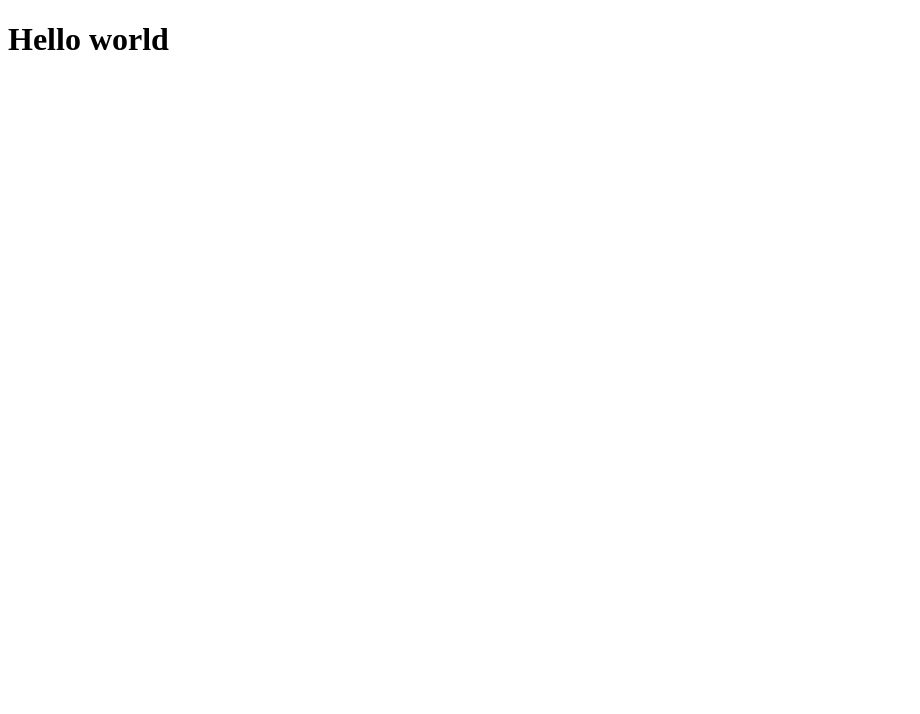
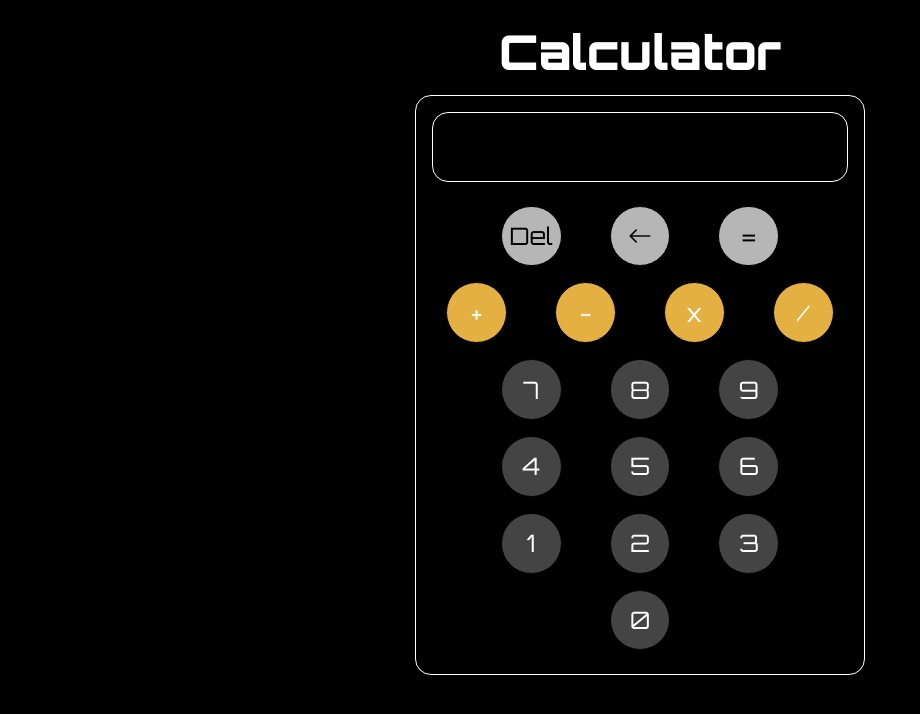
Before and after one commit to KaskMIL/calculator, a website: page index.html in a window 1280 px wide. Shown: the whole page, without its empty margins (0-920 px from the left). Drawn offline with nearby package versions, Linux system fonts and the light colour scheme.

Commit message:
added style

```diff
--- a/index.html
+++ b/index.html
@@ -4,10 +4,45 @@
     <meta charset="UTF-8">
     <meta http-equiv="X-UA-Compatible" content="IE=edge">
     <meta name="viewport" content="width=device-width, initial-scale=1.0">
+    <link rel="stylesheet" href="https://cdn.jsdelivr.net/npm/bootstrap-icons@1.8.1/font/bootstrap-icons.css">
     <link rel="stylesheet" href="scss/custom.css">
     <title>Calculator</title>
 </head>
 <body>
-    <h1>Hello world</h1>
+    <h1>Calculator</h1>
+    <div class="calculator-container">
+        <div class="display"></div>
+        <div class="buttons-container">
+            <div class="options-row">
+                <div class="button button-options" id="delete">Del</div>
+                <div class="button button-options" id="back">
+                    <i class="bi bi-arrow-left"></i>
+                </div>
+                <div class="button button-options" id="equal">=</div>
+            </div>
+            <div class="operators-row">
+                <div id="add" class="button button-operator">+</div>
+                <div id="substract" class="button button-operator">-</div>
+                <div id="multiply" class="button button-operator">x</div>
+                <div id="divide" class="button button-operator">/</div>
+            </div>
+            <div class="numbers">
+                <div id="seven" class="button button-number">7</div>
+                <div id="eigth" class="button button-number">8</div>
+                <div id="nine" class="button button-number">9</div>
+            </div>
+            <div class="numbers">
+                <div id="four" class="button button-number">4</div>
+                <div id="five" class="button button-number">5</div>
+                <div id="six" class="button button-number">6</div>
+            </div>
+            <div class="numbers">
+                <div id="one" class="button button-number">1</div>
+                <div id="two" class="button button-number">2</div>
+                <div id="three" class="button button-number">3</div>
+            </div>
+            <div id="zero" class="button button-number">0</div>
+        </div>
+    </div>
 </body>
 </html>
--- a/package.json
+++ b/package.json
@@ -17,6 +17,7 @@
   },
   "homepage": "https://github.com/KaskMIL/calculator#readme",
   "dependencies": {
+    "bootstrap-icons": "^1.8.1",
     "sass": "^1.49.9"
   }
 }
--- a/scss/custom.scss
+++ b/scss/custom.scss
@@ -0,0 +1,88 @@
+@import url('https://fonts.googleapis.com/css2?family=Orbitron:wght@400;500;900&display=swap');
+
+html {
+    box-sizing: border-box;
+  }
+  *, *:before, *:after {
+    box-sizing: inherit;
+  }
+
+  h1{
+    color: white;
+    margin: 0.8rem;
+  }
+
+  body{
+    display: flex;
+    flex-direction: column;
+    align-items: center;
+    max-width: 100vw;
+    height: 100vh;
+    background-color: black;
+    font-family: 'Orbitron', sans-serif;
+    font-size: 1.5rem;
+  }
+  .calculator-container{
+    display: flex;
+    flex-direction: column;
+    align-items: center;
+
+    padding: 1rem;
+    width: 450px;
+    border: 0.1px solid white;
+    border-radius: 1rem;
+
+    .display{
+        //background-color: white;
+        width: 100%;
+        height: 70px;
+        border: 0.1px solid white;
+        border-radius: 1rem;
+    }
+    .buttons-container{
+        width: 100%;
+        padding-top: 1rem;
+        display: flex;
+        flex-direction: column;
+        align-items: center;
+
+        .options-row{
+            display: flex;
+        }
+
+        .operators-row{
+            display:flex;
+        }
+
+        .numbers{
+            display: flex;
+        }
+    }
+
+    .button{
+      display: flex;
+      align-items: center;
+      justify-content: center;
+        background-color: rgb(177, 177, 177);
+        height: 3.8rem;
+        width: 3.8rem;
+        margin: 0.5rem 1.5rem;
+        border: 0.1px solid black;
+        border-radius: 50%;
+    }
+
+    .button-operator{
+      background-color: rgb(228, 176, 65);
+      color: white;
+    }
+
+    .button-number{
+      background-color: rgb(68, 68, 68);
+      color: white;
+    }
+
+    .button-options{
+      background-color: rgb(182, 182, 182);
+      color: black;
+    }
+  }
```
Also changed, not shown: scss/custom.css, 2 other files.
